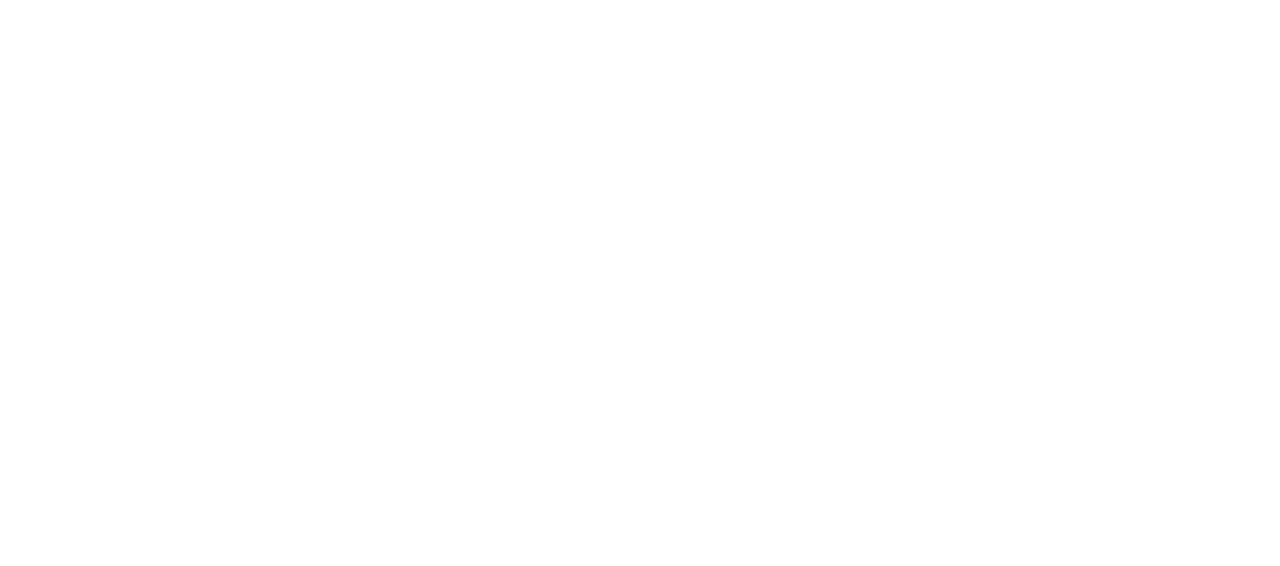
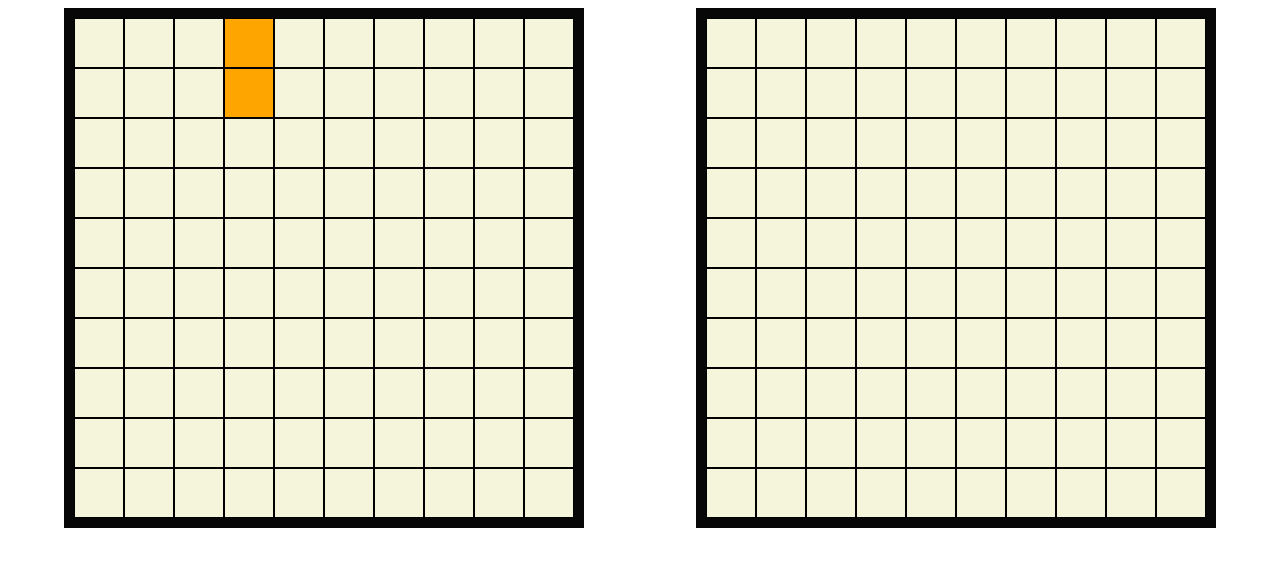
Before and after one commit to andrea-maiolo/battleship, a website with bundled scripts: page dist/index.html in a window 1280 px wide. Built offline with nearby package versions, Linux system fonts and the light colour scheme.

Commit message:
working on the user interface

```diff
--- a/src/index.js
+++ b/src/index.js
@@ -3,29 +3,46 @@ import shipFactory from "./factories/shipFactory";
 import playerFactory from "./factories/playerFactory";
 import cp from "./computerPlayer/cp";
 
+//this is initialization
 const skynet = cp();
 const andy = new playerFactory("andy");
 const andyBoard = new gameBoardFactory();
 
 const andyPatrol = new shipFactory('patrol');
-const andyCurser = new shipFactory('curser');
-const andySub = new shipFactory('sub');
-const andyBattleship = new shipFactory('battleship');
-const andyAdmiral = new shipFactory('admiral');
+// const andyCurser = new shipFactory('curser');
+// const andySub = new shipFactory('sub');
+// const andyBattleship = new shipFactory('battleship');
+// const andyAdmiral = new shipFactory('admiral');
 
-andyBoard.shipAllocation(andyPatrol, 3, "x");
+andyBoard.shipAllocation(andyPatrol, 3, "y");
 
+
+//this is dom
 let body = document.querySelector('body');
-let playerContainer = document.createElement('div');
-playerContainer.id= "playerContainer";
-let cpContainer = document.createElement('div');
-cpContainer.id = "cpContainer";
-body.appendChild(playerContainer);
-body.appendChild(cpContainer);
+let containerPlayer = document.querySelector('#containerPlayer');
+let containerComputer = document.querySelector('#containerComputer');
 
+//display player 's grid
 for (let i = 0; i < andyBoard.gameBoard.length; i++) {
-    playerContainer.appendChild(document.createElement('div'))
+    let cell = andyBoard.gameBoard[i];
+    let cellDiv = document.createElement('div');
+    if(cell.shipObj){cellDiv.classList.add("ship")}
+    cellDiv.id = cell.id;
+    cellDiv.classList.add('playerGridCell')
+    containerPlayer.appendChild(cellDiv);
 }
-// for (let i = 0; i < 256; i++) {
-//     container.appendChild(document.createElement('div'))
-// }
+
+//making the grid a grid(if it makes sense)
+containerPlayer.style.gridTemplateColumns = "repeat(10, 1fr)";
+containerPlayer.style.gridTemplateRows = "repeat(10, 1fr)";
+containerComputer.style.gridTemplateColumns = "repeat(10, 1fr)";
+containerComputer.style.gridTemplateRows = "repeat(10, 1fr)";
+
+//display computer's grid
+for (let i = 0; i < skynet.cpBoard.gameBoard.length; i++) {
+    let cell = skynet.cpBoard.gameBoard[i];
+    let cellDiv = document.createElement('div');
+    cellDiv.id = cell.id;
+    cellDiv.classList.add('computerGridCell')
+    containerComputer.appendChild(cellDiv);
+}
```
Also changed, not shown: dist/index.html, dist/main.js, dist/style.css (added).
